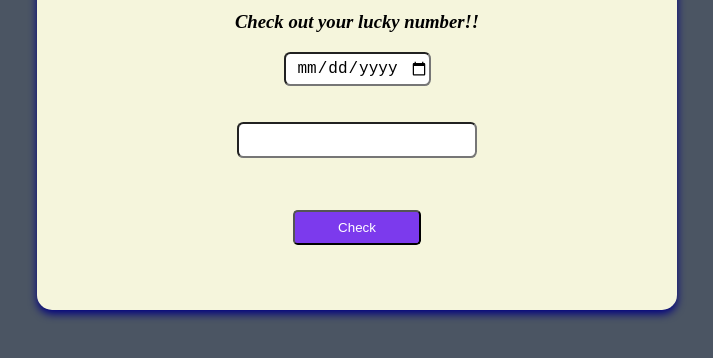
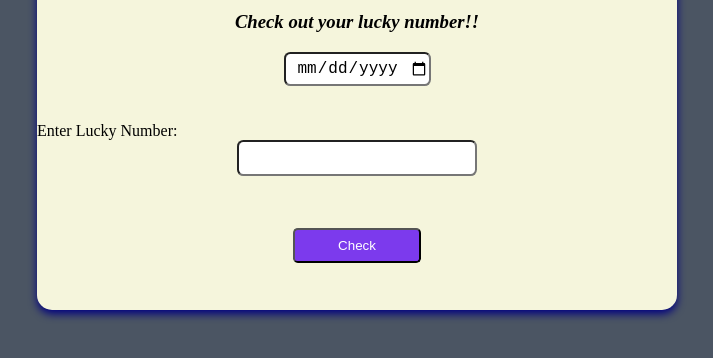
Before and after one commit to Aadkeneha/Is-your-Birthday-Lucky, a plain HTML site: page index.html in a window 1280 px wide. Shown: the part 170-528 px from the top of the page, without its empty margins (283-996 px from the left). Drawn offline with Linux system fonts and the light colour scheme.

Commit message:
feat: added label

```diff
--- a/index.html
+++ b/index.html
@@ -17,19 +17,13 @@
 
     <input id="birthdate" type="date" />
     <br><br>
+    <label>Enter Lucky Number:</label>
     <input type="number" id="lucky-number" />
     <br><br>
     <button id="check">Check</button>
 
     <div id="output"></div>
     </div>
-    <!-- <h1>is your birthday lucky?</h1>
-
-    <input id="birthdate" type="date" />
-    <br><br>
-    <input type="number" id="lucky-number" />
-    <br><br>
-    <button id="check">Check</button> -->
 
     <div id="output"></div>
 <script src="app.js"></script>
```
